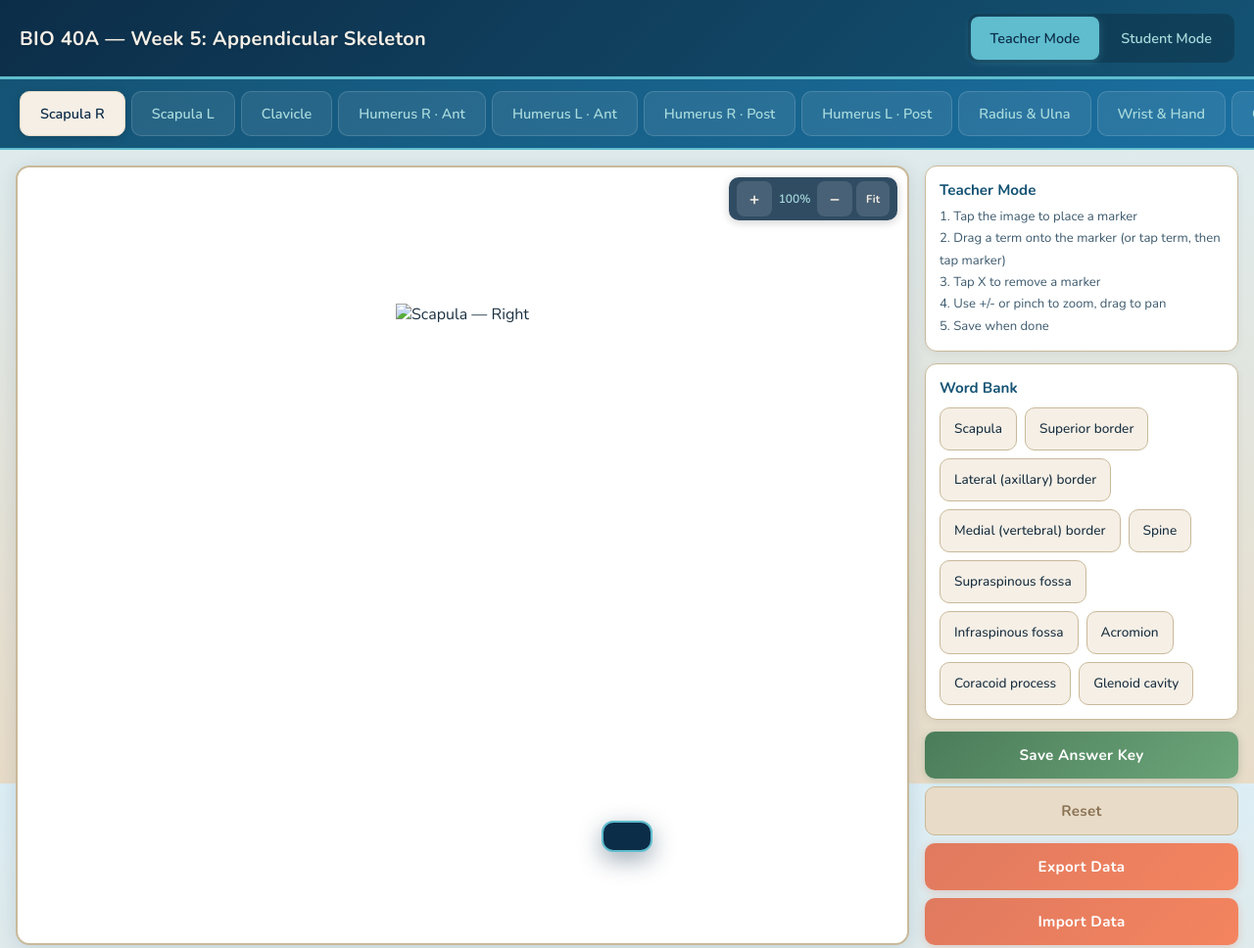
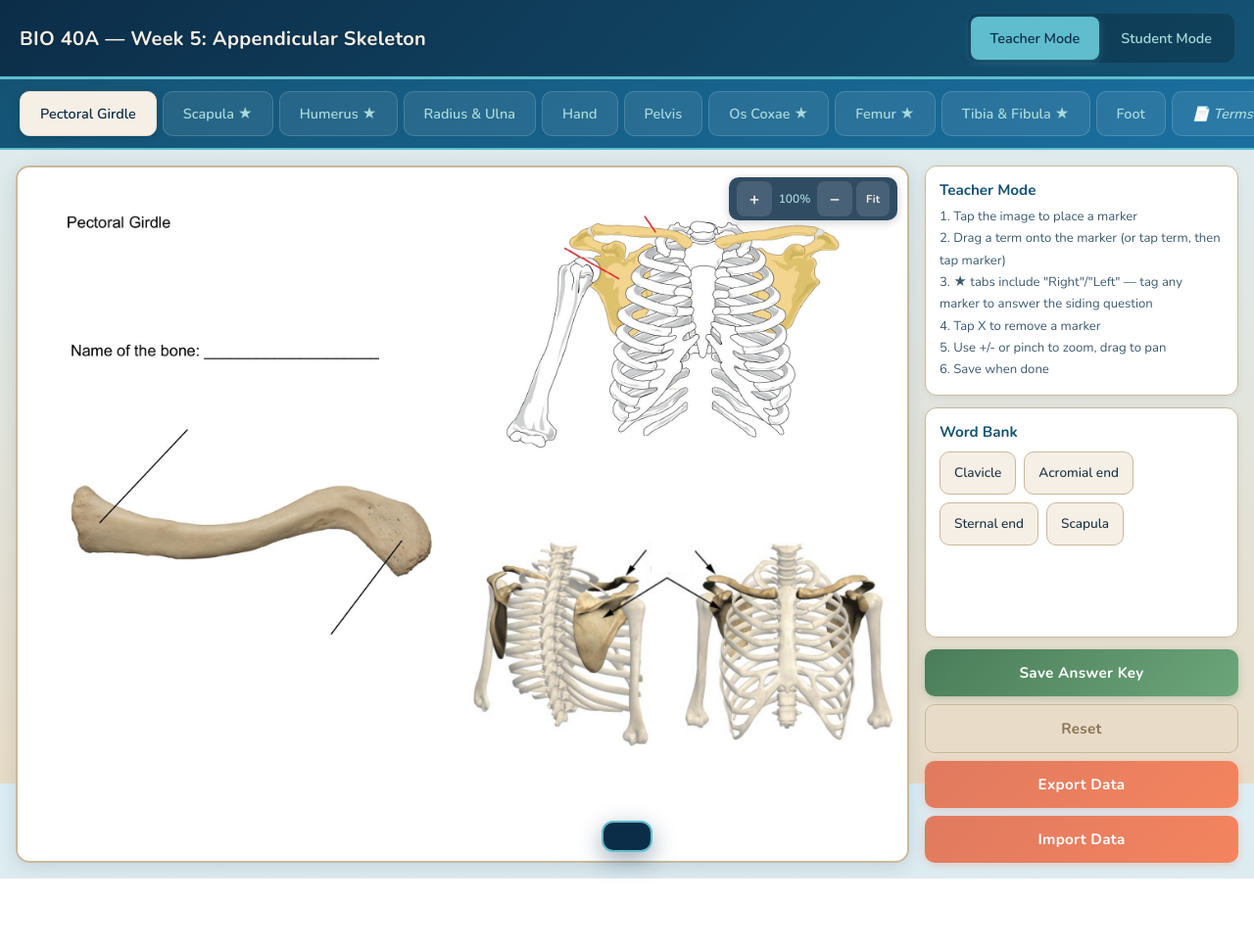
Before and after one commit to producer456/bio40a-appendicular-skeleton, a plain HTML site: page index.html in a window 1280 px wide. Shown: the top 968 px of the page at 98% size. After the commit the page ends 897 px from the top, so only its background shows below. Drawn offline with nearby package versions, Linux system fonts and the light colour scheme.

Commit message:
Add lab packet images; restructure tabs to match packet pages
- Extract pages 2-11 from Week 5 Packet PDF as JPGs at 200 DPI
- Restructure from 20 tabs (R/L split) to 10 tabs (one per packet page)
- For starred bones (siding required), put 'Right'/'Left' in word bank
  so a marker can be tagged with the side answer

```diff
--- a/app.js
+++ b/app.js
@@ -21,77 +21,41 @@ const TARSALS = [
     'Cuboid'
 ];
 
-// Word banks shared between right & left tabs of the same bone
-const SCAPULA_WORDS = [
+// "Right"/"Left" included on starred bones — students place a marker
+// tagged with the side to answer the "siding" question from the lab packet.
+const SIDE_RL = ['Right', 'Left'];
+
+const IMAGE_DATA = {
+    pectoral_girdle: {
+        src: 'images/pectoral_girdle.jpg',
+        title: 'Pectoral Girdle (Clavicle)',
+        words: ['Clavicle', 'Acromial end', 'Sternal end', 'Scapula']
+    },
+    scapula: {
+        src: 'images/scapula.jpg',
+        title: 'Scapula ★ (siding)',
+        words: [
+            ...SIDE_RL,
             'Scapula',
             'Superior border', 'Lateral (axillary) border', 'Medial (vertebral) border',
             'Spine', 'Supraspinous fossa', 'Infraspinous fossa',
             'Acromion', 'Coracoid process', 'Glenoid cavity'
-];
-const HUMERUS_ANT_WORDS = [
+        ]
+    },
+    humerus: {
+        src: 'images/humerus.jpg',
+        title: 'Humerus ★ (siding)',
+        words: [
+            ...SIDE_RL,
             'Humerus',
             'Head', 'Anatomical neck', 'Surgical neck',
             'Greater tubercle', 'Lesser tubercle', 'Intertubercular sulcus',
             'Deltoid tuberosity',
             'Medial epicondyle', 'Lateral epicondyle',
-    'Coronoid fossa', 'Capitulum', 'Trochlea'
-];
-const HUMERUS_POST_WORDS = [
-    'Humerus',
-    'Head', 'Anatomical neck', 'Surgical neck',
-    'Greater tubercle', 'Deltoid tuberosity',
-    'Medial epicondyle', 'Lateral epicondyle',
-    'Olecranon fossa', 'Trochlea'
-];
-const OS_COXAE_WORDS = [
-    'Ilium', 'Ischium', 'Pubis',
-    ...ILIUM, ...ISCHIUM,
-    'Pubic symphysis',
-    'Obturator foramen', 'Acetabulum'
-];
-const FEMUR_ANT_WORDS = [
-    'Femur',
-    'Head', 'Neck', 'Greater trochanter', 'Lesser trochanter',
-    'Shaft/Body',
-    'Medial epicondyle', 'Lateral epicondyle',
-    'Medial condyle', 'Lateral condyle',
-    'Patellar surface'
-];
-const FEMUR_POST_WORDS = [
-    'Femur',
-    'Head', 'Neck', 'Greater trochanter', 'Lesser trochanter',
-    'Linea aspera', 'Shaft/Body',
-    'Medial epicondyle', 'Lateral epicondyle',
-    'Medial condyle', 'Lateral condyle',
-    'Intercondylar fossa', 'Popliteal surface'
-];
-const TIBIA_FIBULA_WORDS = [
-    'Patella', 'Tibia', 'Fibula',
-    'Medial condyle of tibia', 'Lateral condyle of tibia',
-    'Intercondylar eminence', 'Tibial tuberosity',
-    'Anterior crest', 'Medial malleolus',
-    'Head of fibula', 'Lateral malleolus'
-];
-
-const IMAGE_DATA = {
-    // --- Scapula (R/L) ---
-    scapula_right: { src: 'images/scapula_right.jpg', title: 'Scapula — Right', words: SCAPULA_WORDS },
-    scapula_left:  { src: 'images/scapula_left.jpg',  title: 'Scapula — Left',  words: SCAPULA_WORDS },
-
-    // --- Clavicle ---
-    clavicle: {
-        src: 'images/clavicle.jpg',
-        title: 'Clavicle',
-        words: ['Clavicle', 'Acromial end', 'Sternal end']
+            'Olecranon fossa', 'Coronoid fossa',
+            'Capitulum', 'Trochlea'
+        ]
     },
-
-    // --- Humerus (R/L × Ant/Post) ---
-    humerus_anterior_right:  { src: 'images/humerus_anterior_right.jpg',  title: 'Humerus — R · Ant.',  words: HUMERUS_ANT_WORDS },
-    humerus_anterior_left:   { src: 'images/humerus_anterior_left.jpg',   title: 'Humerus — L · Ant.',  words: HUMERUS_ANT_WORDS },
-    humerus_posterior_right: { src: 'images/humerus_posterior_right.jpg', title: 'Humerus — R · Post.', words: HUMERUS_POST_WORDS },
-    humerus_posterior_left:  { src: 'images/humerus_posterior_left.jpg',  title: 'Humerus — L · Post.', words: HUMERUS_POST_WORDS },
-
-    // --- Radius & Ulna ---
     radius_ulna: {
         src: 'images/radius_ulna.jpg',
         title: 'Radius & Ulna',
@@ -102,10 +66,8 @@ const IMAGE_DATA = {
             'Head of ulna', 'Styloid process of ulna'
         ]
     },
-
-    // --- Wrist & Hand ---
-    wrist_hand: {
-        src: 'images/wrist_hand.jpg',
+    hand: {
+        src: 'images/hand.jpg',
         title: 'Wrist & Hand',
         words: [
             ...CARPALS,
@@ -114,12 +76,6 @@ const IMAGE_DATA = {
             'Proximal phalanx', 'Middle phalanx', 'Distal phalanx'
         ]
     },
-
-    // --- Os Coxae (R/L) ---
-    os_coxae_right: { src: 'images/os_coxae_right.jpg', title: 'Os Coxae — Right', words: OS_COXAE_WORDS },
-    os_coxae_left:  { src: 'images/os_coxae_left.jpg',  title: 'Os Coxae — Left',  words: OS_COXAE_WORDS },
-
-    // --- Pelvis (articulated; no R/L) ---
     pelvis_articulated: {
         src: 'images/pelvis_articulated.jpg',
         title: 'Pelvis — Articulated',
@@ -131,20 +87,44 @@ const IMAGE_DATA = {
             'True pelvis', 'False pelvis'
         ]
     },
-
-    // --- Femur (R/L × Ant/Post) ---
-    femur_anterior_right:  { src: 'images/femur_anterior_right.jpg',  title: 'Femur — R · Ant.',  words: FEMUR_ANT_WORDS },
-    femur_anterior_left:   { src: 'images/femur_anterior_left.jpg',   title: 'Femur — L · Ant.',  words: FEMUR_ANT_WORDS },
-    femur_posterior_right: { src: 'images/femur_posterior_right.jpg', title: 'Femur — R · Post.', words: FEMUR_POST_WORDS },
-    femur_posterior_left:  { src: 'images/femur_posterior_left.jpg',  title: 'Femur — L · Post.', words: FEMUR_POST_WORDS },
-
-    // --- Tibia / Fibula / Patella (R/L) ---
-    tibia_fibula_right: { src: 'images/tibia_fibula_right.jpg', title: 'Tibia/Fib/Patella — R', words: TIBIA_FIBULA_WORDS },
-    tibia_fibula_left:  { src: 'images/tibia_fibula_left.jpg',  title: 'Tibia/Fib/Patella — L', words: TIBIA_FIBULA_WORDS },
-
-    // --- Ankle & Foot ---
-    ankle_foot: {
-        src: 'images/ankle_foot.jpg',
+    os_coxae: {
+        src: 'images/os_coxae.jpg',
+        title: 'Os Coxae ★ (siding)',
+        words: [
+            ...SIDE_RL,
+            'Ilium', 'Ischium', 'Pubis',
+            ...ILIUM, ...ISCHIUM,
+            'Pubic symphysis',
+            'Obturator foramen', 'Acetabulum'
+        ]
+    },
+    femur: {
+        src: 'images/femur.jpg',
+        title: 'Femur ★ (siding)',
+        words: [
+            ...SIDE_RL,
+            'Femur',
+            'Head', 'Neck', 'Greater trochanter', 'Lesser trochanter',
+            'Linea aspera', 'Shaft/Body',
+            'Medial epicondyle', 'Lateral epicondyle',
+            'Medial condyle', 'Lateral condyle',
+            'Intercondylar fossa', 'Patellar surface', 'Popliteal surface'
+        ]
+    },
+    tibia_fibula: {
+        src: 'images/tibia_fibula.jpg',
+        title: 'Tibia & Fibula ★ (siding)',
+        words: [
+            ...SIDE_RL,
+            'Patella', 'Tibia', 'Fibula',
+            'Medial condyle of tibia', 'Lateral condyle of tibia',
+            'Intercondylar eminence', 'Tibial tuberosity',
+            'Anterior crest', 'Medial malleolus',
+            'Head of fibula', 'Lateral malleolus'
+        ]
+    },
+    foot: {
+        src: 'images/foot.jpg',
         title: 'Ankle & Foot',
         words: [
             ...TARSALS,
@@ -153,7 +133,6 @@ const IMAGE_DATA = {
             'Proximal phalanx', 'Middle phalanx', 'Distal phalanx'
         ]
     },
-
     terms_list: {
         pdf: 'terms_list.pdf',
         title: 'Week 5 Terms List (PDF)',
@@ -162,7 +141,7 @@ const IMAGE_DATA = {
 };
 
 let currentMode = 'teacher';
-let currentImage = 'scapula_right';
+let currentImage = 'pectoral_girdle';
 let markers = {};
 let answerKeys = {};
 let markerIdCounter = 0;
--- a/index.html
+++ b/index.html
@@ -18,25 +18,16 @@
     </header>
 
     <nav class="image-tabs">
-        <button class="tab active" data-image="scapula_right">Scapula R</button>
-        <button class="tab" data-image="scapula_left">Scapula L</button>
-        <button class="tab" data-image="clavicle">Clavicle</button>
-        <button class="tab" data-image="humerus_anterior_right">Humerus R · Ant</button>
-        <button class="tab" data-image="humerus_anterior_left">Humerus L · Ant</button>
-        <button class="tab" data-image="humerus_posterior_right">Humerus R · Post</button>
-        <button class="tab" data-image="humerus_posterior_left">Humerus L · Post</button>
+        <button class="tab active" data-image="pectoral_girdle">Pectoral Girdle</button>
+        <button class="tab" data-image="scapula">Scapula ★</button>
+        <button class="tab" data-image="humerus">Humerus ★</button>
         <button class="tab" data-image="radius_ulna">Radius & Ulna</button>
-        <button class="tab" data-image="wrist_hand">Wrist & Hand</button>
-        <button class="tab" data-image="os_coxae_right">Os Coxae R</button>
-        <button class="tab" data-image="os_coxae_left">Os Coxae L</button>
-        <button class="tab" data-image="pelvis_articulated">Pelvis (Artic.)</button>
-        <button class="tab" data-image="femur_anterior_right">Femur R · Ant</button>
-        <button class="tab" data-image="femur_anterior_left">Femur L · Ant</button>
-        <button class="tab" data-image="femur_posterior_right">Femur R · Post</button>
-        <button class="tab" data-image="femur_posterior_left">Femur L · Post</button>
-        <button class="tab" data-image="tibia_fibula_right">Tibia/Fib R</button>
-        <button class="tab" data-image="tibia_fibula_left">Tibia/Fib L</button>
-        <button class="tab" data-image="ankle_foot">Ankle & Foot</button>
+        <button class="tab" data-image="hand">Hand</button>
+        <button class="tab" data-image="pelvis_articulated">Pelvis</button>
+        <button class="tab" data-image="os_coxae">Os Coxae ★</button>
+        <button class="tab" data-image="femur">Femur ★</button>
+        <button class="tab" data-image="tibia_fibula">Tibia & Fibula ★</button>
+        <button class="tab" data-image="foot">Foot</button>
         <button class="tab tab-pdf" data-image="terms_list">📄 Terms List</button>
     </nav>
 
@@ -50,7 +41,7 @@
                     <button class="zoom-btn zoom-fit" onclick="zoomReset()" title="Fit to view">Fit</button>
                 </div>
                 <div class="image-container" id="image-container">
-                    <img id="main-image" src="images/scapula_right.jpg" alt="Lab image" draggable="false">
+                    <img id="main-image" src="images/pectoral_girdle.jpg" alt="Lab image" draggable="false">
                     <svg id="lines-layer" xmlns="http://www.w3.org/2000/svg"></svg>
                     <div id="markers-layer"></div>
                 </div>
@@ -65,9 +56,10 @@
                     <h3>Teacher Mode</h3>
                     <p>1. Tap the image to place a marker<br>
                        2. Drag a term onto the marker (or tap term, then tap marker)<br>
-                       3. Tap X to remove a marker<br>
-                       4. Use +/- or pinch to zoom, drag to pan<br>
-                       5. Save when done</p>
+                       3. ★ tabs include "Right"/"Left" — tag any marker to answer the siding question<br>
+                       4. Tap X to remove a marker<br>
+                       5. Use +/- or pinch to zoom, drag to pan<br>
+                       6. Save when done</p>
                 </div>
 
                 <div class="word-bank" id="word-bank">
```
Also changed, not shown: images/femur.jpg (added), images/foot.jpg (added), images/hand.jpg (added), images/humerus.jpg (added), images/os_coxae.jpg (added), images/pectoral_girdle.jpg (added), images/pelvis_articulated.jpg (added), images/radius_ulna.jpg (added), images/scapula.jpg (added), images/tibia_fibula.jpg (added). Lines whose indentation alone changed are shown as unchanged.
